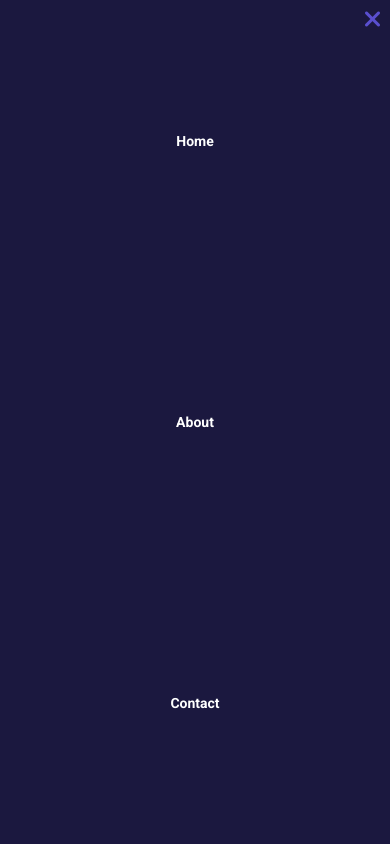
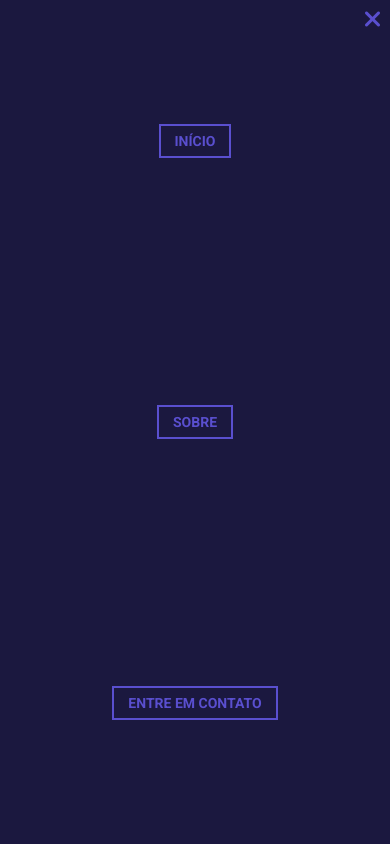
Before and after one commit to gabrielvieiraf/landingPage-GuidanC, a Next.js app: page / in a window 390 px wide. Both pictures are taken after a click on the link 369 px from the left and 24 px from the top of the page. Shown: the top 844 px of the page. Built offline with nearby package versions, Linux system fonts and the light colour scheme.

Commit message:
FRONT-7 Responsive Home
Edit: added responsive home

```diff
--- a/components/MainContainer/index.tsx
+++ b/components/MainContainer/index.tsx
@@ -8,7 +8,7 @@ const MainContainer: React.FC = () => {
       <div data-aos="fade-right" className={styles.box}>
         <h5>CONHEÇA A GUIDANC 📚</h5>
         <h1>Mentoria para DEVs. Um jeito novo de entrar no mercado!</h1>
-        <p>Lorem Ipsum is simply dummy text of the printing and typesetting industry. Lorem Ipsum has been the industry's standard dummy text ever since the 1500s.</p>
+        <p>Que tal receber mentoria de um especialista da área para se preparar para o mercado enfrentando desafios do ambiente real de trabalho?</p>
         <button>Garanta sua vaga<i className="fa-solid fa-arrow-right"></i></button>
       </div>
       <div data-aos="fade-left" className={styles.image}>
--- a/components/MainContainer/maincontainer.module.scss
+++ b/components/MainContainer/maincontainer.module.scss
@@ -63,3 +63,10 @@ $secondary-color: #1B183F;
     border-radius: 2rem;
   }
 }
+
+@media (max-width: 600px) {
+  .container {
+    flex-direction: column;
+    padding-block: 2rem;
+  }
+}
--- a/components/Navbar/index.tsx
+++ b/components/Navbar/index.tsx
@@ -22,7 +22,7 @@ const Navbar: React.FC<Props> = ({ title }) => {
           <a href="/about">About</a>
         </li> */}
         <li>
-          <a href="/contact">Entre em contato</a>
+          <a href="/contact">ENTRE EM CONTATO</a>
         </li>
       </ul>
 
@@ -33,13 +33,13 @@ const Navbar: React.FC<Props> = ({ title }) => {
       {isOpen && (
         <ul className={styles.mobileMenu}>
           <li>
-            <a href="/">Home</a>
+            <a href="/">INÍCIO</a>
           </li>
           <li>
-            <a href="/about">About</a>
+            <a href="/about">SOBRE</a>
           </li>
           <li>
-            <a href="/contact">Contact</a>
+            <a href="/contact">ENTRE EM CONTATO</a>
           </li>
         </ul>
       )}
--- a/components/Navbar/navbar.module.scss
+++ b/components/Navbar/navbar.module.scss
@@ -100,7 +100,7 @@ $secondary-color: #1B183F;
   .mobileMenu {
     display: flex;
     justify-content: space-around;
-    position: absolute;
+    position: fixed;
     flex-direction: column;
     height: 100vh;
     width: 100%;
@@ -109,7 +109,28 @@ $secondary-color: #1B183F;
     z-index: 4;
 
     a {
-      color: white;
+      background: none;
+      border: 2px solid;
+      font: inherit;
+      line-height: 1;
+      margin: 0.5em;
+      padding: 0.5em 1em;
+    }
+
+    a {
+      color: var(--color);
+      transition: 0.25s;
+
+      &:hover,
+      &:focus {
+        border-color: var(--hover);
+        color: $text-color;
+      }
+    }
+
+    a:hover,
+    a:focus {
+      box-shadow: inset 0 0 0 2em $primary-color;
     }
   }
 
--- a/package.json
+++ b/package.json
@@ -20,7 +20,6 @@
     "react": "18.2.0",
     "react-dom": "18.2.0",
     "sass": "^1.57.1",
-    "scrollreveal": "^4.0.9",
     "typescript": "*"
   },
   "devDependencies": {
```
